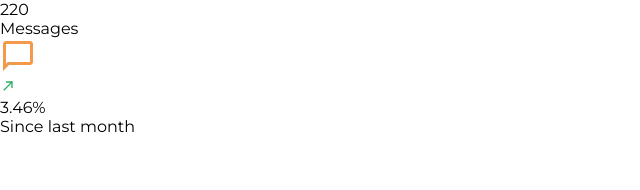
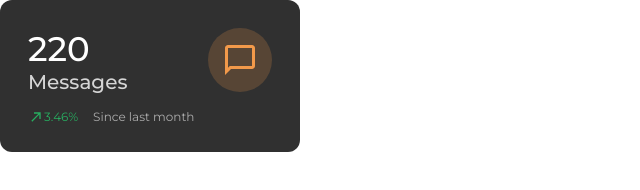
Before and after one commit to Sarita7418/figma-test, a plain HTML site: page index.html in a window 1280 px wide. Shown: the whole page, without its empty margins (0-640 px from the left). Drawn offline with Linux system fonts and the light colour scheme.

Commit message:
finished-work

```diff
--- a/index.html
+++ b/index.html
@@ -13,18 +13,20 @@
     />
   </head>
   <body>
-    <section>
+    <section class="principal">
       <section class="messages">
         <div>
           <p class="quantity">220</p>
-          <p>Messages</p>
+          <p class="text">Messages</p>
         </div>
-        <img src="assets/message-outline.svg" alt="" />
+        <p class="circle">
+          <img src="assets/message-outline.svg" alt="" />
+        </p>
       </section>
       <section class="stats">
         <img src="assets/arrow-top-right.svg" alt="" />
         <p class="indicator">3.46%</p>
-        <p>Since last month</p>
+        <p class="time">Since last month</p>
       </section>
     </section>
   </body>
--- a/styles/style.css
+++ b/styles/style.css
@@ -4,6 +4,7 @@
   --Transparent-orange: rgba(242, 153, 74, 0.2);
   --Green: rgba(39, 174, 96, 1);
   --Most-transparent-white: rgba(255, 255, 255, 0.6);
+  --Background: rgba(48, 48, 48, 1);
 }
 
 * {
@@ -12,3 +13,62 @@
   box-sizing: border-box;
   font-family: "Montserrat";
 }
+
+.principal {
+  background-color: var(--Background);
+  width: 300px;
+  height: 152px;
+  padding: 28px;
+  border-radius: 12px;
+}
+
+div p {
+  font-size: 20px;
+  font-weight: 500;
+  color: var(--White);
+}
+
+.quantity {
+  font-size: 34px;
+  font-weight: 500;
+  color: var(--White);
+}
+
+.messages {
+  display: flex;
+  justify-content: space-between;
+  margin-bottom: 15px;
+}
+
+.text {
+  color: var(--Transparent-white);
+}
+
+.circle {
+  display: flex;
+  background-color: var(--Transparent-orange);
+  border-radius: 50px;
+  width: 64px;
+  height: 64px;
+  align-items: center;
+  justify-content: center;
+}
+.circle img {
+  width: 36px;
+  height: 36px;
+}
+
+.stats {
+  display: flex;
+}
+
+.time {
+  color: var(--Most-transparent-white);
+  font-size: 12px;
+}
+
+.indicator {
+  color: var(--Green);
+  font-size: 12px;
+  margin-right: 15px;
+}
```
